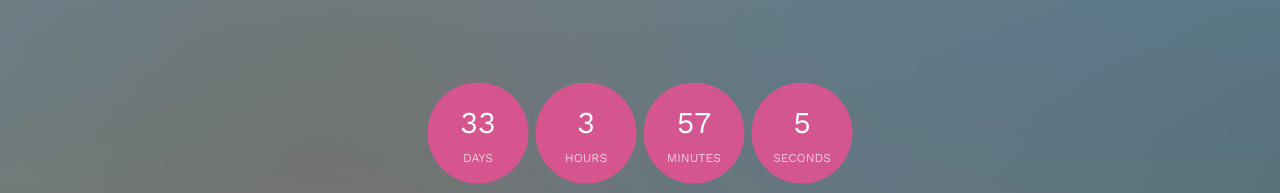
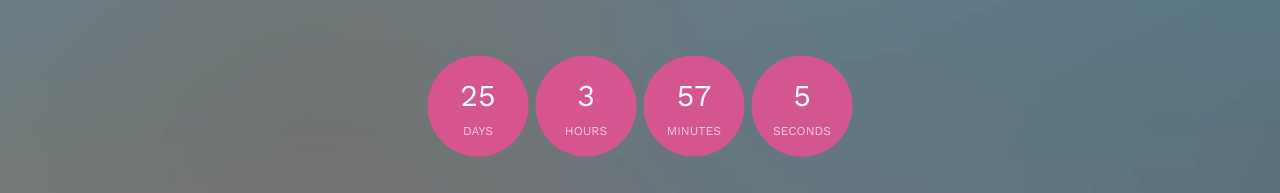
Before and after one commit to sinibuatwebsite/sinibuatwebsite.github.io, a plain HTML site: page index.html in a window 1280 px wide. Shown: the part 2386-2579 px from the top of the page. Drawn offline with nearby package versions, Linux system fonts and the light colour scheme; files whose address does not match are found by name.

Commit message:
update jam tanggal

```diff
--- a/index.html
+++ b/index.html
@@ -98,8 +98,8 @@
 						<p>Putra dari Bapak Sudarmanto & Ibu Bertin Kartikasari</p>
 					</div>
 				</div>
-				<br>
-				<!-- <p class="heart text-center"><i class="icon-heart2"></i></p> -->
+
+				<p class="heart text-center"><i class="icon-heart2"></i></p>
 				<div class="couple-half">
 					<!-- <div class="bride">
 						<img src="" alt="" class="img-responsive">
@@ -258,17 +258,24 @@
 
     // default example
     simplyCountdown('.simply-countdown-one', {
-        year: d.getFullYear(),
-        month: d.getMonth() + 1,
-        day: d.getDate()
+        // year: d.getFullYear(),
+        // month: d.getMonth() + 1,
+        // day: d.getDate()
+		year: 2022,
+        month: 1,
+        day: 22,
     });
 
     //jQuery example
     $('#simply-countdown-losange').simplyCountdown({
-        year: d.getFullYear(),
-        month: d.getMonth() + 1,
-        day: d.getDate(),
-        enableUtc: false
+        // year: d.getFullYear(),
+        // month: d.getMonth() + 1,
+        // day: d.getDate(),
+		year: 2022,
+        month: 1,
+        day: 22,
+
+		enableUtc: true
     });
 </script>
 
--- a/js/simplyCountdown.js
+++ b/js/simplyCountdown.js
@@ -196,7 +196,7 @@
                 }
 
                 if (secondsLeft > 0) {
-                    days = parseInt((secondsLeft / (86400*2)), 10);
+                    days = parseInt((secondsLeft / 86400), 10);
                     secondsLeft = secondsLeft % 86400;
 
                     hours = parseInt(secondsLeft / 3600, 10);
```
